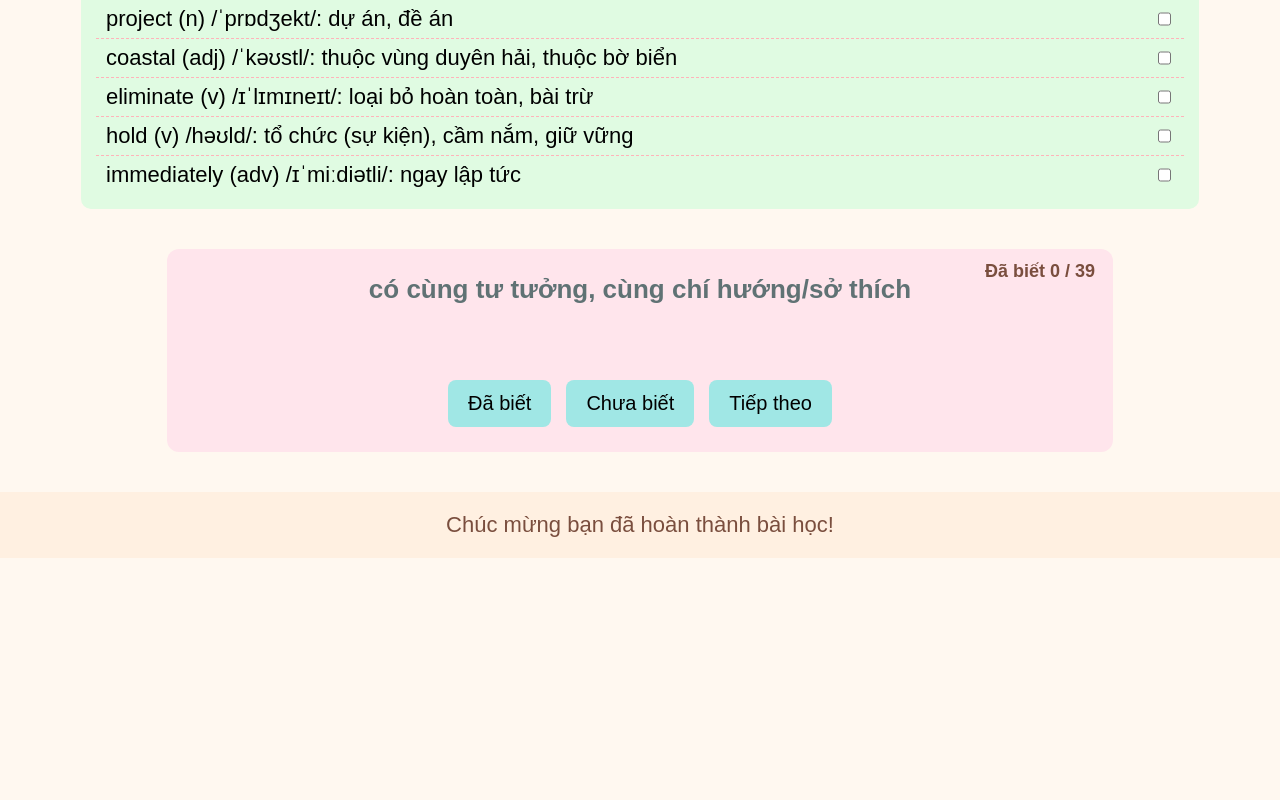
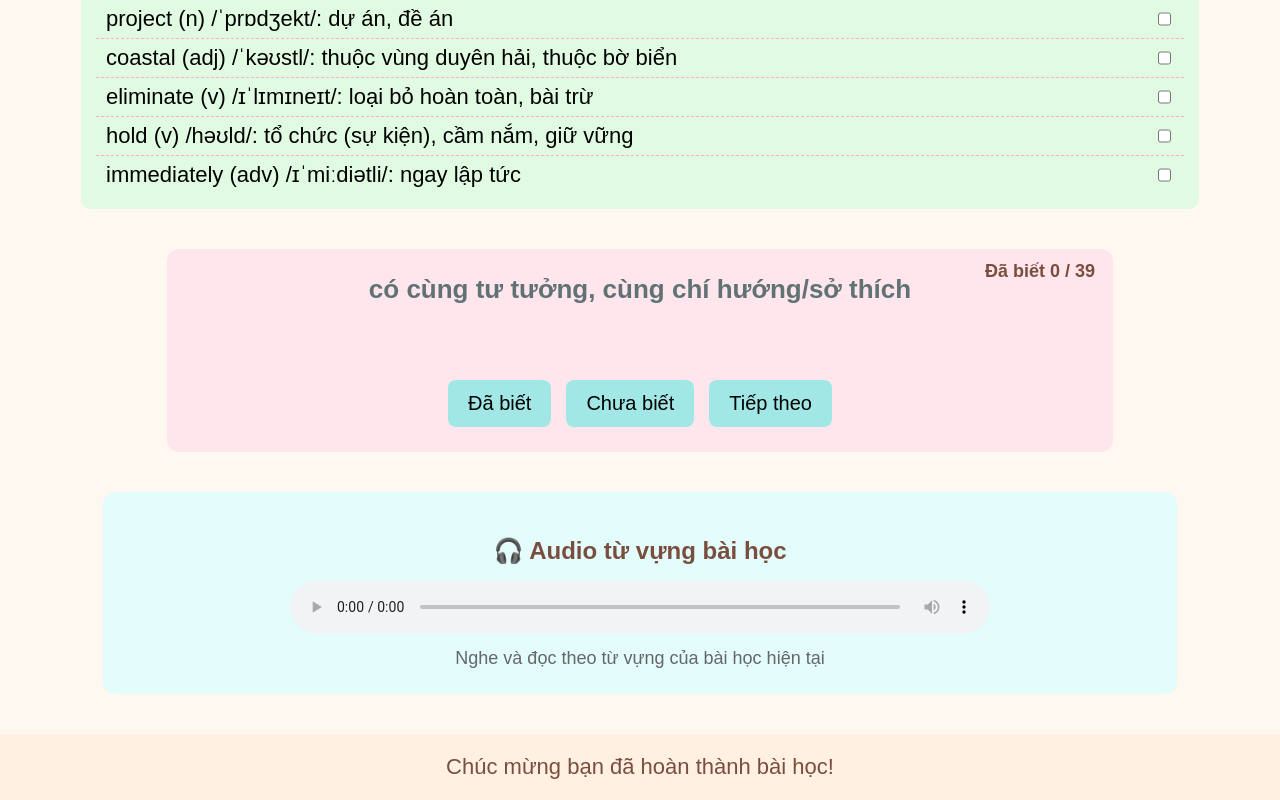
Before and after one commit to ketng91/lopanhthayket.tuvungbaihoc, a plain HTML site: page index.html in a window 1280 px wide. Shown: the part 1464-2264 px from the top of the page. Before the commit the page ends 2022 px from the top, so only its background shows below. Drawn offline with Linux system fonts and the light colour scheme.

Commit message:
Add files via upload

```diff
--- a/index.html
+++ b/index.html
@@ -220,6 +220,33 @@ select {
     margin-left: 10px;
   }
 
+
+.audio-box{
+  width:80%;
+  margin:40px auto;
+  padding:25px;
+  background:#e3fdfd;
+  border-radius:12px;
+  text-align:center;
+}
+
+.audio-box h2{
+  color:#7a4e3e;
+  margin-bottom:15px;
+}
+
+.audio-box audio{
+  width:100%;
+  max-width:700px;
+}
+
+.audio-note{
+  margin-top:10px;
+  color:#666;
+  font-size:18px;
+}
+
+
   footer {
     font-size: 22px;
     margin-top: 40px;
@@ -328,6 +355,20 @@ document.addEventListener("DOMContentLoaded", function() {
 
 <!-- Bài tập -->
 <div class="exercise" id="exercise"></div>
+
+
+<!-- AUDIO BÀI HỌC -->
+<div class="audio-box">
+  <h2>🎧 Audio từ vựng bài học</h2>
+
+  <audio id="lessonAudio" controls>
+    <source src="" type="audio/mpeg">
+  </audio>
+
+  <div class="audio-note">
+    Nghe và đọc theo từ vựng của bài học hiện tại
+  </div>
+</div>
 
 <footer>Chúc mừng bạn đã hoàn thành bài học!</footer>
 <script>
@@ -455,6 +496,13 @@ const data = {
 
 };
 
+const lessonAudios = {
+  1: "https://drive.google.com/uc?export=download&id=15W3rxKOiKBouSgFCGWVmDpXuxIn8nmgb",
+  2: "LINK_AUDIO_BAI_2",
+  3: "LINK_AUDIO_BAI_3",
+  4: "LINK_AUDIO_BAI_4",
+  5: "LINK_AUDIO_BAI_5"
+};
 
 let currList = 1, listCopy=[], index=0;
 
@@ -464,6 +512,14 @@ let knownCount = 0;
 /********** LOAD LIST **********/
 function loadList(){
   currList = document.getElementById("wordList").value;
+
+  const audio = document.getElementById("lessonAudio");
+
+  if (lessonAudios[currList]) {
+    audio.src = lessonAudios[currList];
+    audio.load();
+  }
+
   listCopy = [...data[currList]];
   totalWords = listCopy.length;
   knownCount = 0;
```
